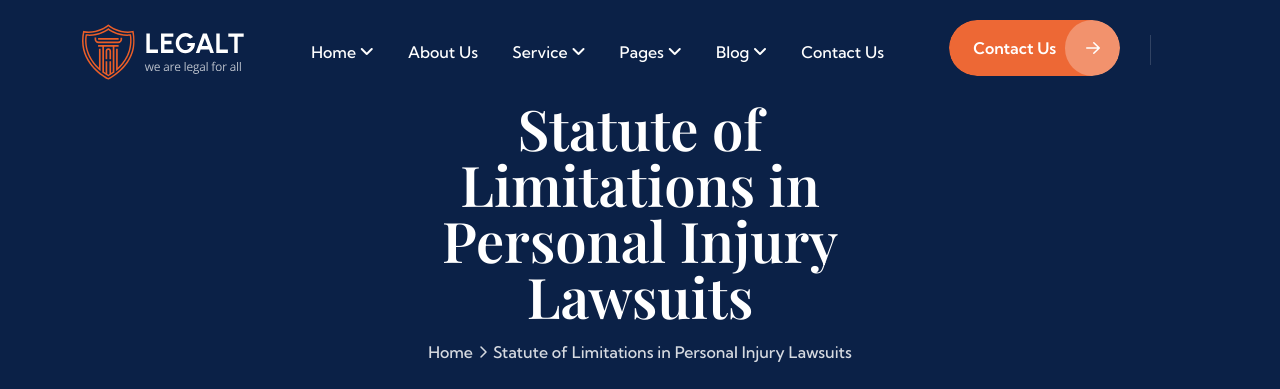
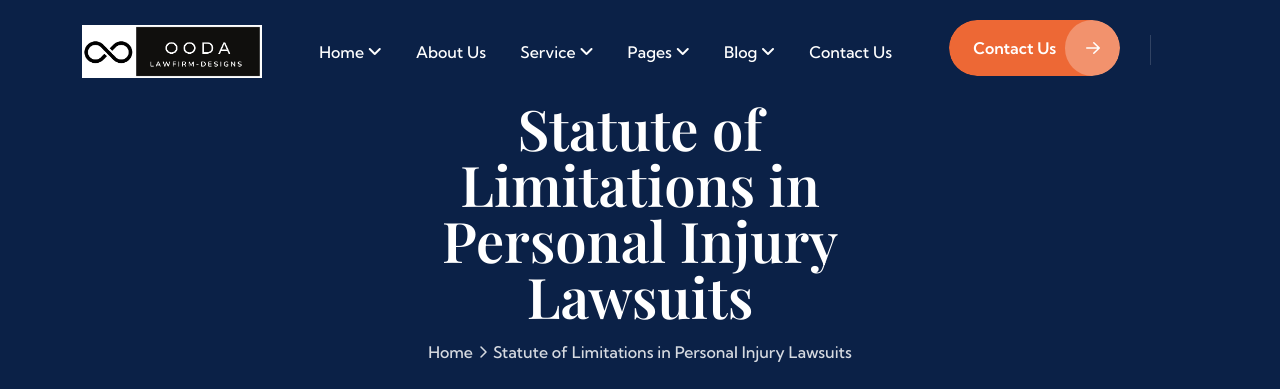
Before and after one commit to imhamad/ooda-lawfirm-suite, a plain HTML site: page blog-details.html in a window 1280 px wide. Shown: the top 389 px of the page. Drawn offline with nearby package versions, Linux system fonts and the light colour scheme; some packages are replaced by stand-ins of ours; a script that the page names is missing; some icons are missing; a web font is replaced by a local one.

Commit message:
Updates Performed:: savepoint ~ Hamad MBP

```diff
--- a/blog-details.html
+++ b/blog-details.html
@@ -77,7 +77,7 @@
               <div class="header-elements _relative">
                 <div class="site-logo home1-site-logo">
                   <a href="index.html">
-                    <img src="assets/img/logo/header-logo2.svg" alt="" />
+                    <img src="assets/img/logo/header-logo2.PNG" width="180px" alt="" />
                   </a>
                 </div>
 
@@ -937,7 +937,7 @@
                       <div class="single-footer mr50">
                         <div class="site-logo home1-site-logo">
                           <a href="index.html"
-                            ><img src="assets/img/logo/header-logo2.svg" alt="" />
+                            ><img src="assets/img/logo/header-logo2.PNG" width="180px" alt="" />
                           </a>
                         </div>
                         <div class="space30"></div>
```
